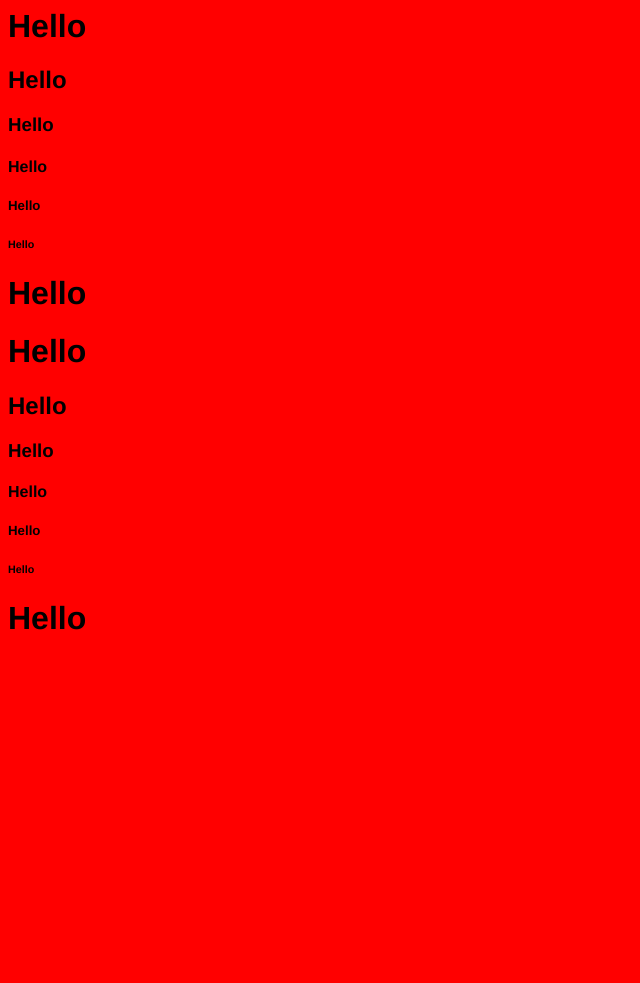
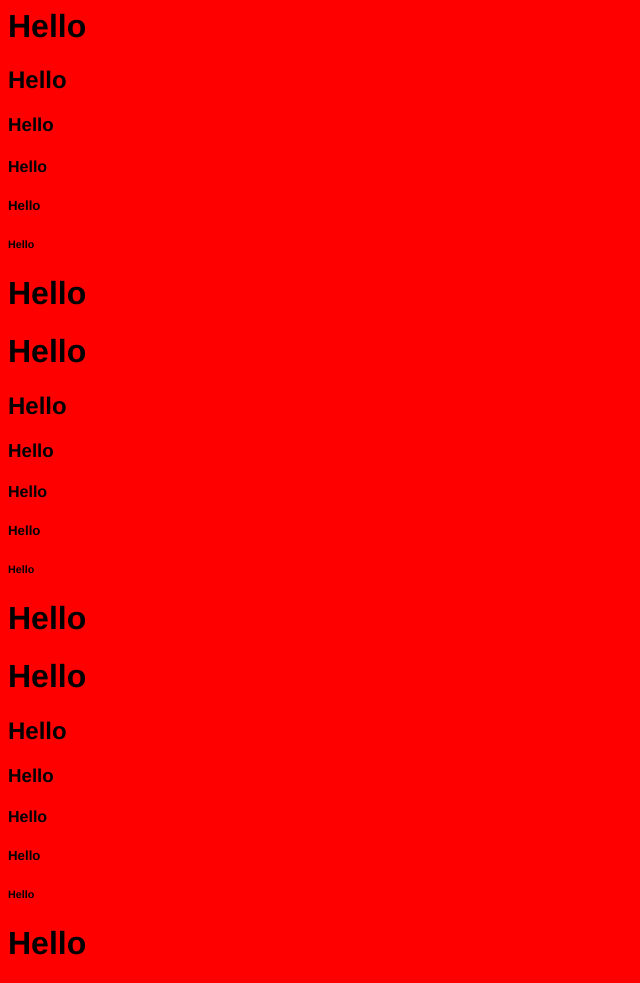
Before and after one commit to AshTheCodingGuru/Git-Test-Upload, a plain HTML site: page index.html in a window 1280 px wide. Shown: the whole page, without its empty margins (0-640 px from the left). Before the commit the page ends 800 px from the top, so only its background shows below. Drawn offline with Linux system fonts and the light colour scheme.

Commit message:
Changed index.html file again

```diff
--- a/index.html
+++ b/index.html
@@ -17,3 +17,12 @@
 <h6>Hello</h6>
 
 <h1>Hello</h1>
+
+<h1>Hello</h1>
+<h2>Hello</h2>
+<h3>Hello</h3>
+<h4>Hello</h4>
+<h5>Hello</h5>
+<h6>Hello</h6>
+
+<h1>Hello</h1>
```
